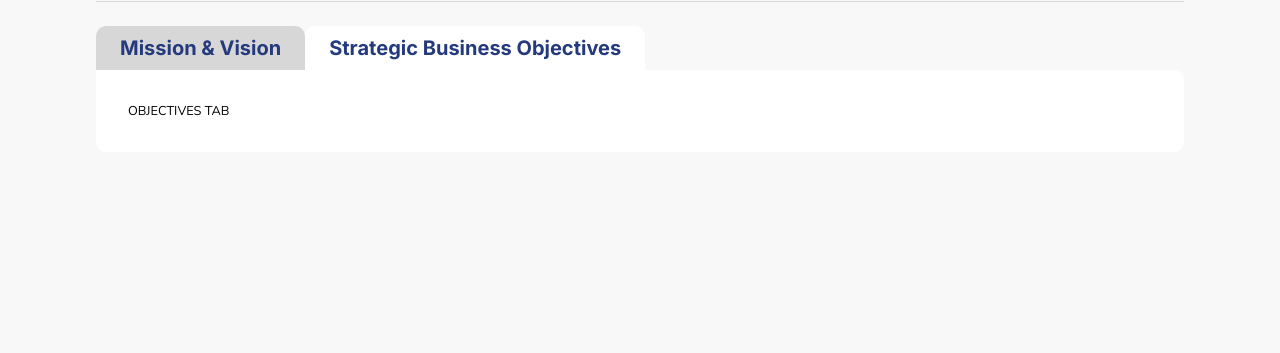
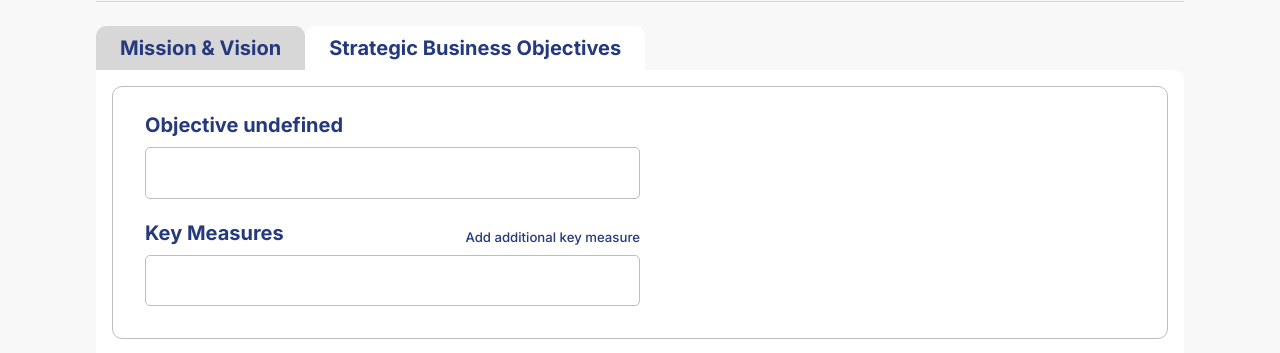
Before and after one commit to XaviourG/avertro-challenge, a React (Create React App) app in the folder client/: page / in a window 1280 px wide. Shown: the part 405-758 px from the top of the page. Built offline with nearby package versions, Linux system fonts and the light colour scheme; the HTML template or start-up script is replaced by a standard one.

Commit message:
add basic business objective tab content, implment textfield styling on theme

```diff
--- /dev/null
+++ b/client/src/components/business-objectives/BusinessObjective.tsx
@@ -0,0 +1,57 @@
+import { ReactElement } from "react";
+import { Typography, TextField, Grid } from "@mui/material";
+import BusinessObjectiveDTO from "../../models/DTOs/BusinessObjectiveDTO";
+import Colors from "../../core/ColorPalette";
+
+interface Props {
+  content: BusinessObjectiveDTO,
+  key: number,
+}
+
+const BusinessObjective = ({
+  content,
+  key,
+}: Props): ReactElement => {
+
+  return (
+    <Grid container sx={{
+      border: `1px solid ${Colors.TEXT_BORDER}`,
+      borderRadius: '10px',
+      padding: '2rem',
+      paddingTop: '1.5rem',
+    }}>
+      <Grid item xs={12} lg={6}>
+        <Typography variant="h2" sx={{ pb: '0.5rem' }}>
+          {`Objective ${key}`}
+        </Typography>
+        <TextField fullWidth />
+
+        <div style={{
+          paddingTop: '1.25rem',
+          display: 'flex',
+          alignItems: 'center',
+          justifyContent: 'space-between',
+        }}>
+          <Typography variant="h2" sx={{ pb: '0.5rem' }}>
+            Key Measures
+          </Typography>
+          <div style={{
+            display: 'flex',
+            cursor: 'pointer',
+          }}>
+            <Typography variant="h3">
+              Add additional key measure
+            </Typography>
+          </div>
+        </div>
+        <TextField fullWidth />
+      </Grid>
+
+      <Grid item xs={12} lg={6}>
+
+      </Grid>
+    </Grid>
+  );
+}
+
+export default BusinessObjective;
--- /dev/null
+++ b/client/src/components/business-objectives/BusinessObjectiveList.tsx
@@ -0,0 +1,28 @@
+import { ReactElement } from "react";
+import { useStore } from "../../stores/RootStore";
+import BusinessObjective from "./BusinessObjective";
+
+const BusinessObjectiveList = (): ReactElement => {
+  const { StrategyStore } = useStore();
+
+  return (
+    <div style={{
+      display: 'flex',
+      flexDirection: 'column',
+      width: '100%',
+    }}>
+      {
+        StrategyStore.objectives.map((objective, key) => (
+          <div style={{ paddingBottom: '1rem' }} key={key}>
+            <BusinessObjective
+              content={objective}
+              key={key}
+            />
+          </div>
+        ))
+      }
+    </div>
+  );
+}
+
+export default BusinessObjectiveList;
--- /dev/null
+++ b/client/src/components/mission/MissionAndVision.tsx
@@ -0,0 +1,10 @@
+import { ReactElement } from "react";
+
+const MissionAndVision = (): ReactElement => {
+
+  return (
+    <div>MissionAndVision</div>
+  );
+}
+
+export default MissionAndVision;
--- a/client/src/components/tabbed-display/TabbedDisplay.tsx
+++ b/client/src/components/tabbed-display/TabbedDisplay.tsx
@@ -31,7 +31,7 @@ const TabbedDisplay = ({
       <div style={{
         backgroundColor: Colors.AVERTRO_WHITE,
         borderRadius: '0px 10px 10px 10px',
-        padding: '2rem',
+        padding: '1rem',
         transition: '500ms',
       }}>
         {tabs[focusTab].element}
--- a/client/src/core/Theme.tsx
+++ b/client/src/core/Theme.tsx
@@ -3,6 +3,12 @@ import Colors from "./ColorPalette";
 
 const DefaultTheme = createTheme({
   palette: {
+    primary: {
+      main: Colors.AVERTRO_BLUE,
+    },
+    error: {
+      main: Colors.AVERTRO_RED,
+    },
     background: {
       default: Colors.AVERTRO_BACKGROUND,
     }
@@ -39,6 +45,45 @@ const DefaultTheme = createTheme({
       lineHeight: '1.125rem',
     },
   },
+  components: {
+    MuiTextField: {
+      defaultProps: {
+        sx: {
+
+        },
+        // inner element
+        inputProps: {
+          sx: {
+            fontFamily: 'Nunito',
+            fontSize: '0.8rem',
+            color: Colors.BODY_TEXT,
+            fontWeight: 400,
+            lineHeight: '1.125rem',
+            borderRadius: '5px',
+            border: 'none !important'
+          }
+        },
+        // outer element
+        InputProps: {
+          sx: {
+            border: 'none !important',
+            "& fieldset": {
+              border: `1px solid ${Colors.TEXT_BORDER}`,
+              borderRadius: '5px',
+            },
+            "&:hover fieldset": {
+              border: `1px solid ${Colors.TEXT_BORDER}`,
+              borderRadius: '5px',
+            },
+            "&.Mui-focused fieldset": {
+              border: `1px solid ${Colors.AVERTRO_BLUE}`,
+              borderRadius: '5px',
+            },
+          }
+        },
+      },
+    },
+  },
 });
 
 export default DefaultTheme;
--- a/client/src/pages/SecurityStrategyAuditPage.tsx
+++ b/client/src/pages/SecurityStrategyAuditPage.tsx
@@ -2,6 +2,8 @@ import { ReactElement } from "react";
 import { Typography } from "@mui/material";
 import TabbedDisplay from "../components/tabbed-display/TabbedDisplay";
 import Colors from "../core/ColorPalette";
+import MissionAndVision from "../components/mission/MissionAndVision";
+import BusinessObjectiveList from "../components/business-objectives/BusinessObjectiveList";
 
 const SecurityStrategyAuditPage = (): ReactElement => (
   <div style={{
@@ -27,8 +29,14 @@ const SecurityStrategyAuditPage = (): ReactElement => (
       <TabbedDisplay
         startTab={1}
         tabs={[
-          {title: 'Mission & Vision', element: <>MISSION TAB</>},
-          {title: 'Strategic Business Objectives', element: <>OBJECTIVES TAB</>}
+          {
+            title: 'Mission & Vision',
+            element: <MissionAndVision/>,
+          },
+          {
+            title: 'Strategic Business Objectives',
+            element: <BusinessObjectiveList/>,
+          }
         ]}
       />
     </div>
```
